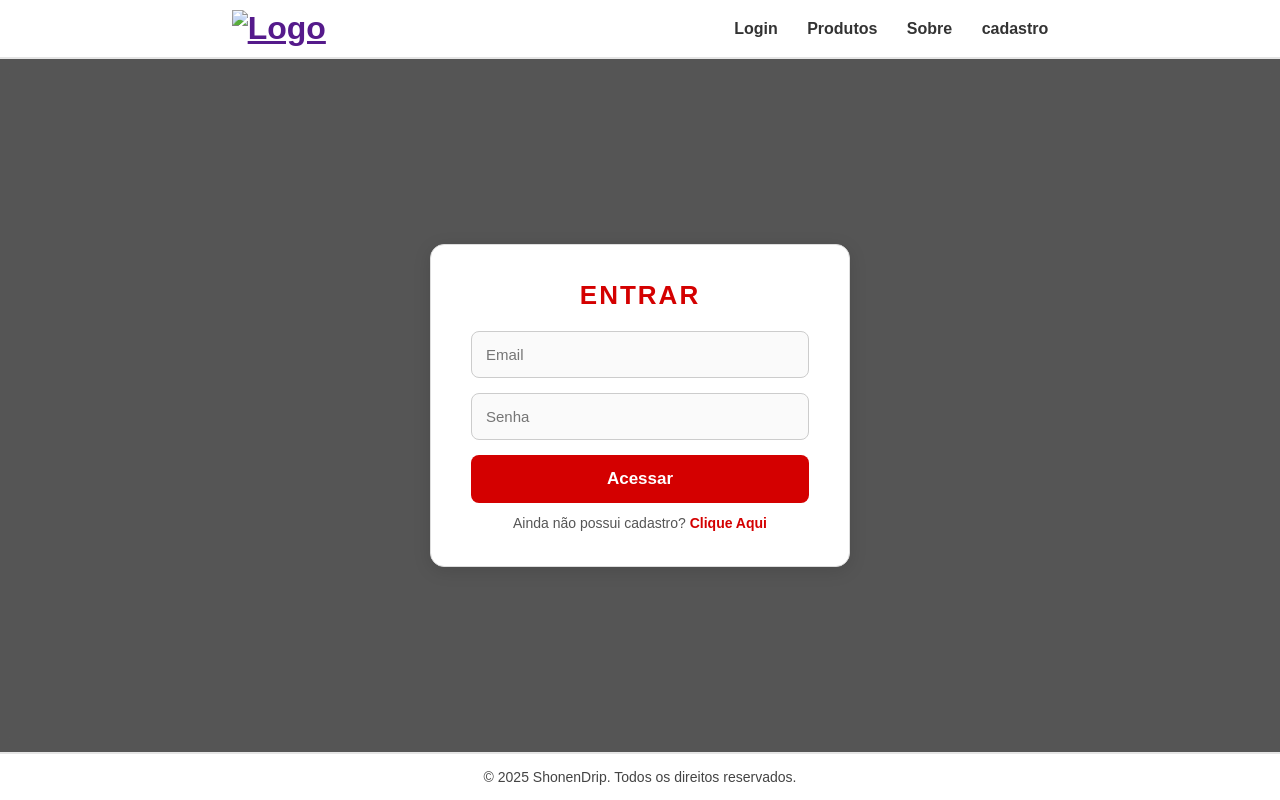
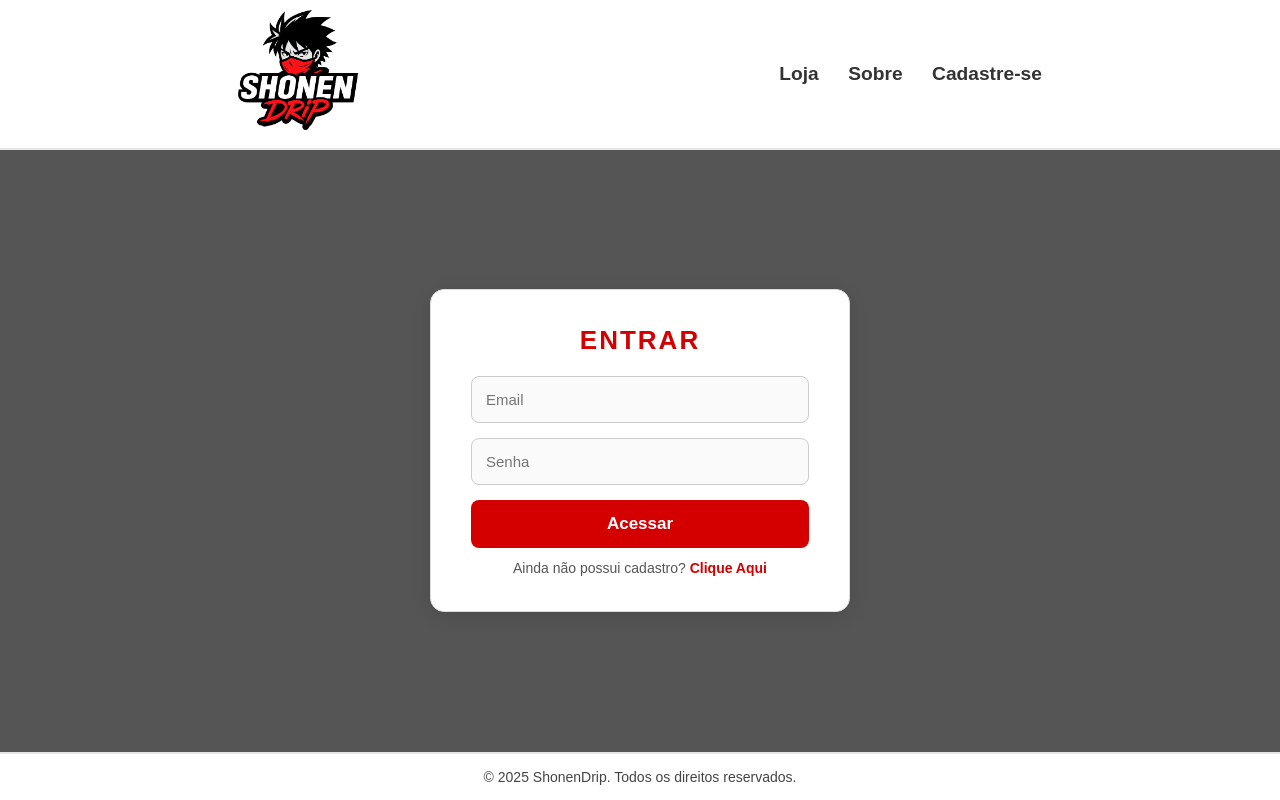
Before and after one commit to SogliaNaoVota13/ShonenDrip, a plain HTML site: page frontend/index.html in a window 1280 px wide. Drawn offline with Linux system fonts and the light colour scheme.

Commit message:
terceiro commit

```diff
--- a/frontend/css/cadUsuario.css
+++ b/frontend/css/cadUsuario.css
@@ -27,13 +27,14 @@ body {
 
 .header .logo img,
 .logo-img {
-    width: 130px;
+    width: 120px;
     cursor: pointer;
 }
 
 .nav a {
     color: #333;
     margin-left: 25px;
+     font-size: 1.2rem;
     text-decoration: none;
     font-weight: 600;
     transition: 0.3s ease;
--- a/frontend/css/style.css
+++ b/frontend/css/style.css
@@ -27,11 +27,12 @@ body {
 
 .header .logo img,
 .logo-img {
-    width: 130px;
+    width: 120px;
     cursor: pointer;
 }
 
 .nav a {
+    font-size: 1.2rem;
     color: #333;
     margin-left: 25px;
     text-decoration: none;
--- a/frontend/index.html
+++ b/frontend/index.html
@@ -12,15 +12,14 @@
     <header class="header" >
         <h1 class="logo" >
             <a href="">
-                <img src="" alt="Logo">
+                <img src="./imgs/logo.png" alt="Logo">
             </a>
         </h1>
 
         <nav class="nav" >
-            <a href="#login">Login</a>
-            <a href="./pages/">Produtos</a>
+            <a href="./pages/">Loja</a>
             <a href="./pages/">Sobre</a>
-            <a href="./pages/cadUsuario.html">cadastro</a>
+            <a href="./pages/cadUsuario.html">Cadastre-se</a>
         </nav>
     </header>
 
```
Also changed, not shown: frontend/pages/cadUsuario.html (+2 -2 lines), frontend/pages/loja.html (added, +11 -0 lines), frontend/imgs/logo.png (added).
